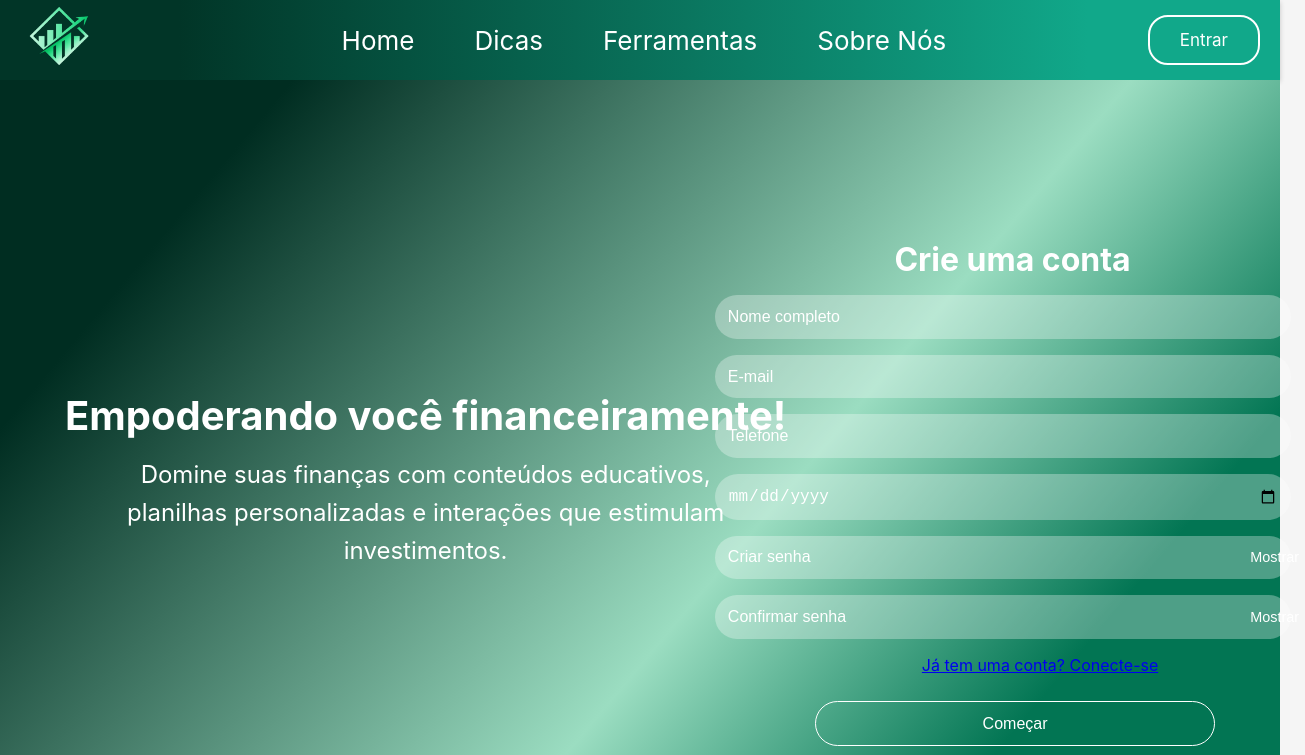
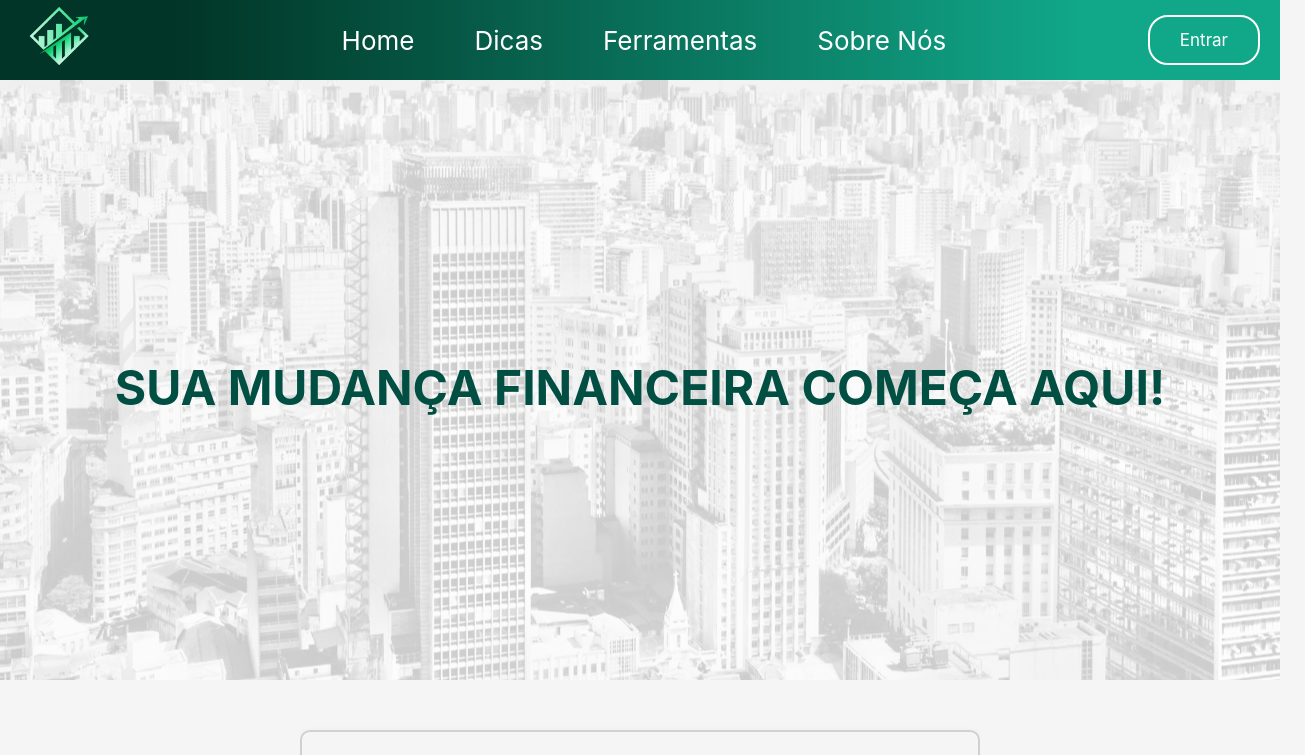
Before and after one commit to 2024-2-NCC2/Projeto5, a React (Create React App) app in the folder src/frontend/entrega 3 - crud/: page / in a window 1280 px wide. Shown: the top 755 px of the page, 1305 px wide, since content can reach past the window. Built offline with nearby package versions, Linux system fonts and the light colour scheme.

Commit message:
ajuste de rotas

```diff
--- a/src/frontend/entrega 3 - crud/src/App.js
+++ b/src/frontend/entrega 3 - crud/src/App.js
@@ -46,8 +46,8 @@ function App() {
         <Header />
         <main>
           <Routes>
-            <Route path="/" element={<Hero />} />
-            <Route path="/home" element={<Home />} />
+            <Route path="/" element={<Home />} />
+            <Route path="/registrar" element={<Hero />} />
             <Route path="/ferramentas" element={<Tools />} />
             <Route path="/dicas" element={<Tips />} />
             <Route path="/sobre-nos" element={<AboutUs />} />
--- a/src/frontend/entrega 3 - crud/src/components/Header.js
+++ b/src/frontend/entrega 3 - crud/src/components/Header.js
@@ -63,7 +63,7 @@ function Header() {
 
   useEffect(() => {
     const token = localStorage.getItem('token');
-    setIsLoggedIn(!!token); // Define isLoggedIn como true se o token estiver presente
+    setIsLoggedIn(!!token);
   }, []);
 
   return (
--- a/src/frontend/entrega 3 - crud/src/components/Login.js
+++ b/src/frontend/entrega 3 - crud/src/components/Login.js
@@ -104,7 +104,7 @@ const Login = () => {
           {isLoading ? 'Carregando...' : 'Entrar'}
         </Button>
         {error && <ErrorMessage>{error}</ErrorMessage>}
-        <Button type="button" onClick={() => navigate('/register')}>Criar conta</Button>
+        <Button type="button" onClick={() => navigate('/registrar')}>Criar conta</Button>
       </LoginForm>
     </LoginContainer>
   );
```
